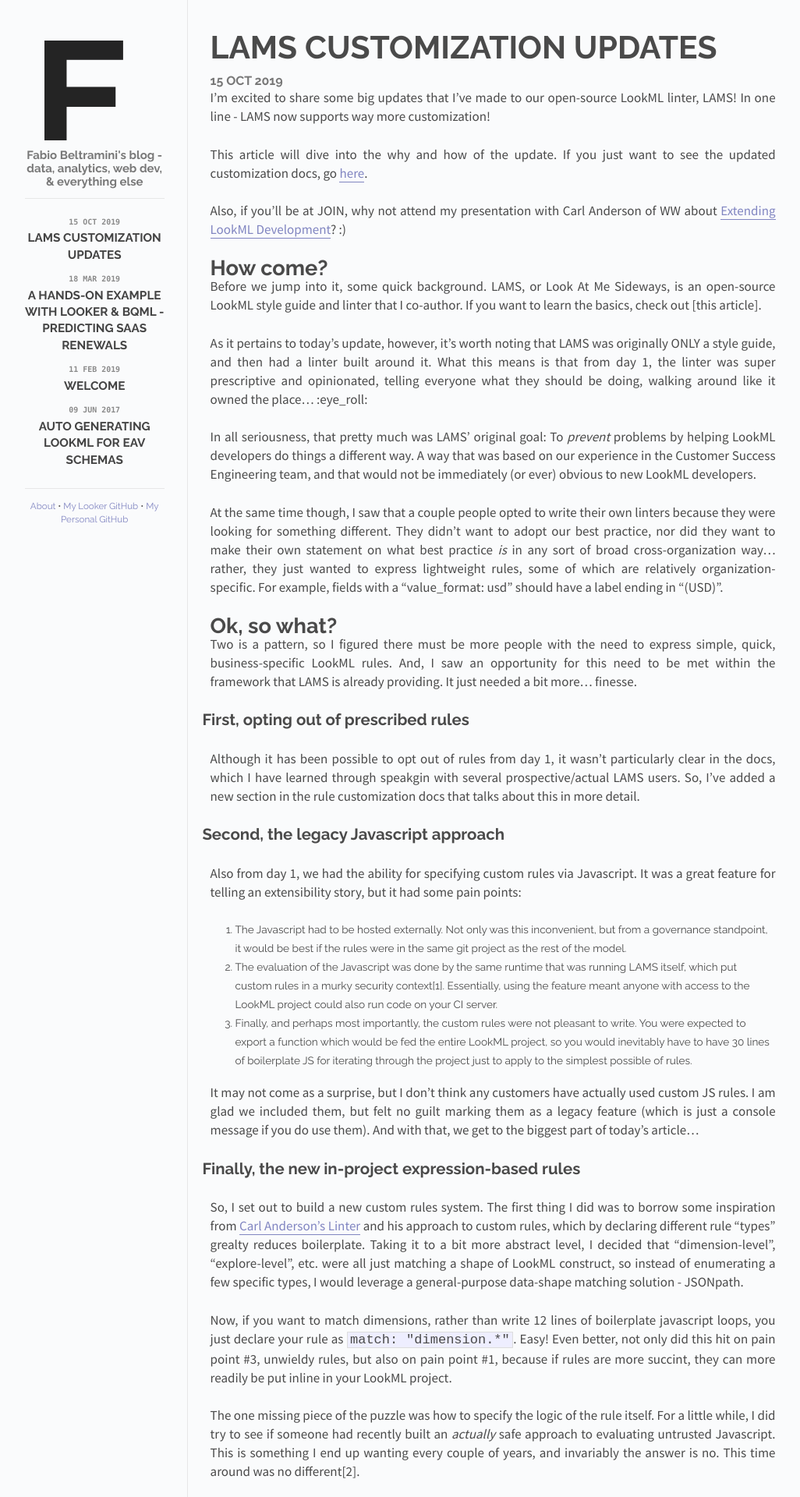
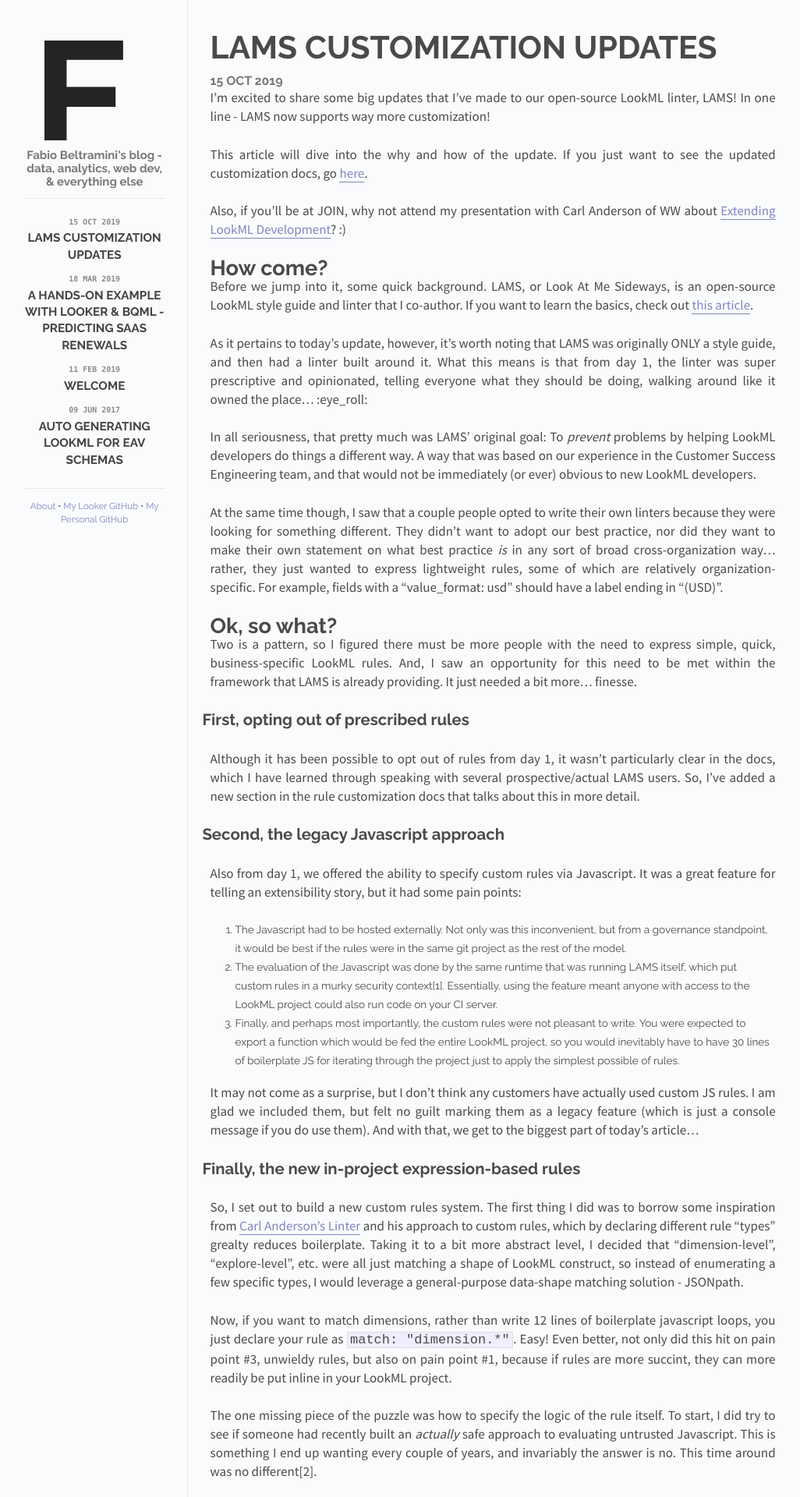
Before and after one commit to fabio-looker/fabio-looker.github.io, a Jekyll site: the page built from _posts/2019-10-15-lams-customization-update.md, in a window 1280 px wide. Shown: the top 1920 px of the page at 78% size, without its empty margins (118-1144 px from the left). Built offline with Jekyll 4.4.1, drawn with Linux system fonts in a browser that asks for light colours.

Commit message:
proofing

```diff
--- a/_posts/2019-10-15-lams-customization-update.md
+++ b/_posts/2019-10-15-lams-customization-update.md
@@ -12,7 +12,7 @@
 
 # How come?
 
-Before we jump into it, some quick background. LAMS, or Look At Me Sideways, is an open-source LookML style guide and linter that I co-author. If you want to learn the basics, check out [this article].
+Before we jump into it, some quick background. LAMS, or Look At Me Sideways, is an open-source LookML style guide and linter that I co-author. If you want to learn the basics, check out [this article](https://discourse.looker.com/t/introducing-lams-a-lookml-style-guide-and-linter/10603).
 
 As it pertains to today's update, however, it's worth noting that LAMS was originally ONLY a style guide, and then had a linter built around it. What this means is that from day 1, the linter was super prescriptive and opinionated, telling everyone what they should be doing, walking around like it owned the place... :eye_roll:
 
@@ -26,15 +26,15 @@
 
 ## First, opting out of prescribed rules
 
-Although it has been possible to opt out of rules from day 1, it wasn't particularly clear in the docs, which I have learned through speakgin with several prospective/actual LAMS users. So, I've added a new section in the rule customization docs that talks about this in more detail.
+Although it has been possible to opt out of rules from day 1, it wasn't particularly clear in the docs, which I have learned through speaking with several prospective/actual LAMS users. So, I've added a new section in the rule customization docs that talks about this in more detail.
 
 ## Second, the legacy Javascript approach
 
-Also from day 1, we had the ability for specifying custom rules via Javascript. It was a great feature for telling an extensibility story, but it had some pain points:
+Also from day 1, we offered the ability to specify custom rules via Javascript. It was a great feature for telling an extensibility story, but it had some pain points:
 
 1. The Javascript had to be hosted externally. Not only was this inconvenient, but from a governance standpoint, it would be best if the rules were in the same git project as the rest of the model.
 2. The evaluation of the Javascript was done by the same runtime that was running LAMS itself, which put custom rules in a murky security context[1]. Essentially, using the feature meant anyone with access to the LookML project could also run code on your CI server.
-3. Finally, and perhaps most importantly, the custom rules were not pleasant to write. You were expected to export a function which would be fed the entire LookML project, so you would inevitably have to have 30 lines of boilerplate JS for iterating through the project just to apply to the simplest possible of rules.
+3. Finally, and perhaps most importantly, the custom rules were not pleasant to write. You were expected to export a function which would be fed the entire LookML project, so you would inevitably have to have 30 lines of boilerplate JS for iterating through the project just to apply the simplest possible of rules.
 
 It may not come as a surprise, but I don't think any customers have actually used custom JS rules. I am glad we included them, but felt no guilt marking them as a legacy feature (which is just a console message if you do use them). And with that, we get to the biggest part of today's article...
 
@@ -44,7 +44,7 @@
 
 Now, if you want to match dimensions, rather than write 12 lines of boilerplate javascript loops, you just declare your rule as `match: "dimension.*"`. Easy! Even better, not only did this hit on pain point #3, unwieldy rules, but also on pain point #1, because if rules are more succint, they can more readily be put inline in your LookML project.
 
-The one missing piece of the puzzle was how to specify the logic of the rule itself. For a little while, I did try to see if someone had recently built an _actually_ safe approach to evaluating untrusted Javascript. This is something I end up wanting every couple of years, and invariably the answer is no. This time around was no different[2].
+The one missing piece of the puzzle was how to specify the logic of the rule itself. To start, I did try to see if someone had recently built an _actually_ safe approach to evaluating untrusted Javascript. This is something I end up wanting every couple of years, and invariably the answer is no. This time around was no different[2].
 
 However, what I eventually found and was satisfied with was [Liyad](https://github.com/shellyln/liyad). It's a bit of a left-field choice, so I'll go ahead and acknowledge some downsides before going into why I ultimately picked it:
 
```
